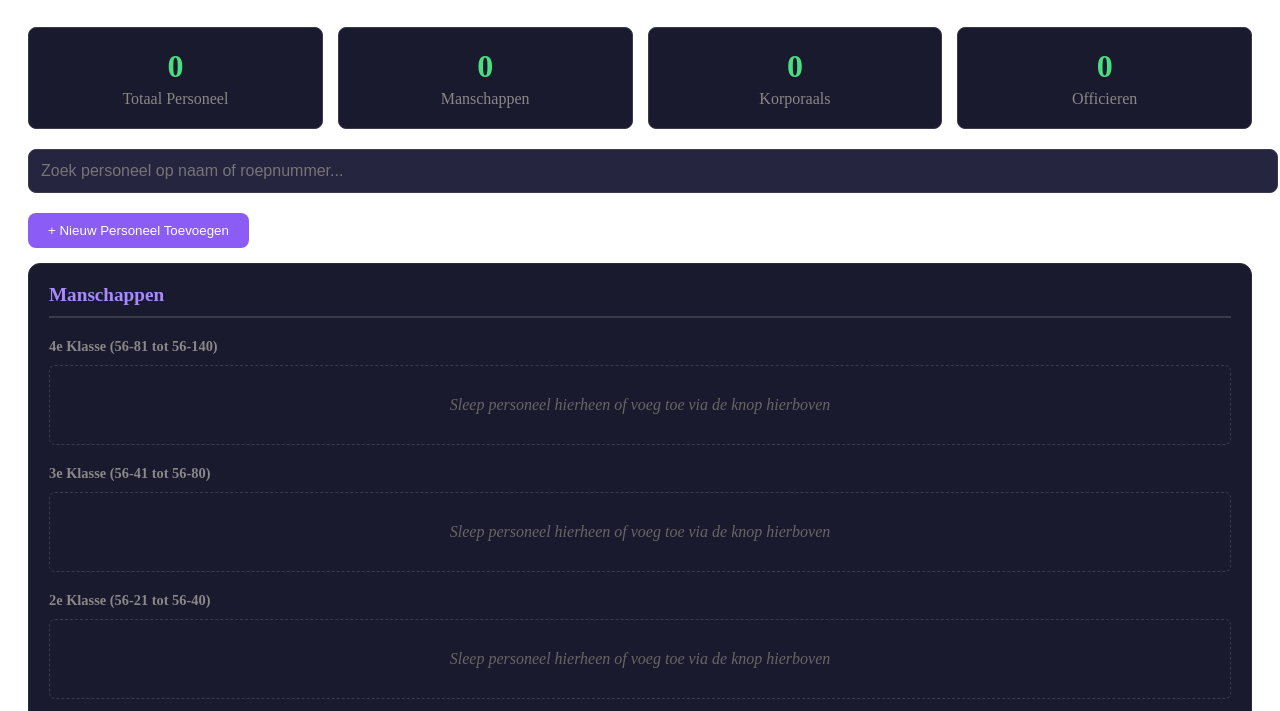
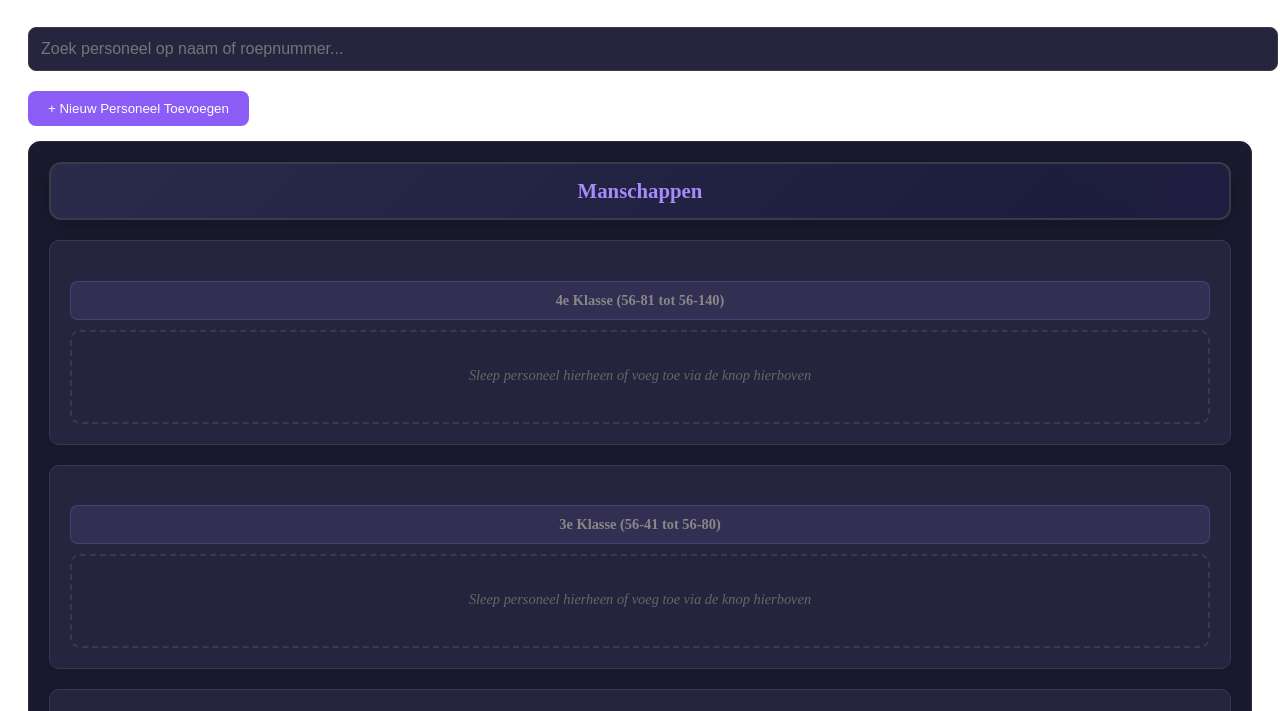
Before and after one commit to Nick-schrader/Future-site-test, a website: page pages/roepnummer.html in a window 1280 px wide. Shown: the part 89-800 px from the top of the page. Drawn offline with Linux system fonts and the light colour scheme; files that its build step writes are made by us from their sources.

Commit message:
Roepnummer bestand - styling en permissies
- Mooie kopjes met gradient en shine animaties
- CSS paden gecorrigeerd voor pages/ map
- Administratie rol permissie check toegevoegd
- Statistieken verwijderd voor schone interface
- Verbeterde hover effects en visual hierarchy

```diff
--- a/Css/roepnummer.css
+++ b/Css/roepnummer.css
@@ -14,11 +14,54 @@
 
 .rang-titel {
     color: #a78bfa;
-    font-size: 1.2rem;
+    font-size: 1.3rem;
     font-weight: bold;
+    margin-bottom: 20px;
+    padding: 15px 20px;
+    background: linear-gradient(135deg, #2a2a4a 0%, #1a1a3a 100%);
+    border-radius: 12px;
+    border: 2px solid #3a3a4a;
+    text-align: center;
+    box-shadow: 0 4px 15px rgba(0,0,0,0.2);
+    position: relative;
+    overflow: hidden;
+}
+
+.rang-titel::before {
+    content: '';
+    position: absolute;
+    top: 0;
+    left: -100%;
+    width: 100%;
+    height: 100%;
+    background: linear-gradient(90deg, transparent, rgba(167, 139, 250, 0.1), transparent);
+    animation: shine 3s infinite;
+}
+
+@keyframes shine {
+    0% { left: -100%; }
+    100% { left: 100%; }
+}
+
+.rang-subsectie {
+    margin-bottom: 25px;
+    background: #252540;
+    border-radius: 10px;
+    padding: 20px;
+    border: 1px solid #3a3a4a;
+    box-shadow: 0 2px 8px rgba(0,0,0,0.1);
+}
+
+.rang-subsectie h4 {
+    color: #a78bfa;
     margin-bottom: 15px;
-    padding-bottom: 10px;
-    border-bottom: 2px solid #3a3a4a;
+    font-size: 1rem;
+    font-weight: 600;
+    text-align: center;
+    padding: 10px;
+    background: rgba(167, 139, 250, 0.1);
+    border-radius: 8px;
+    border: 1px solid rgba(167, 139, 250, 0.2);
 }
 
 .personeel-rij {
@@ -278,10 +321,17 @@
 }
 
 .personeel-lijst {
-    min-height: 50px;
-    border: 1px dashed #3a3a4a;
-    border-radius: 6px;
-    padding: 10px;
+    min-height: 60px;
+    border: 2px dashed #3a3a4a;
+    border-radius: 10px;
+    padding: 15px;
+    background: rgba(37, 37, 58, 0.3);
+    transition: all 0.3s ease;
+}
+
+.personeel-lijst:hover {
+    border-color: #8b5cf6;
+    background: rgba(139, 92, 246, 0.1);
 }
 
 .personeel-lijst:empty::before {
@@ -291,4 +341,5 @@
     display: block;
     text-align: center;
     padding: 20px;
+    font-size: 0.9rem;
 }
--- a/Js/roepnummer.js
+++ b/Js/roepnummer.js
@@ -39,7 +39,6 @@ document.addEventListener('DOMContentLoaded', function() {
     checkPermissies();
     laadPersoneel();
     setupEventListeners();
-    updateStatistieken();
 });
 
 // Controleer of gebruiker Administratie rol heeft
@@ -142,13 +141,11 @@ async function laadPersoneel() {
         const response = await fetch(`${API_URL}/api/roepnummer-bestand`);
         personeelData = await response.json();
         renderPersoneel();
-        updateStatistieken();
     } catch (error) {
         console.error('Fout bij laden personeel:', error);
         // Fallback lege data als API niet beschikbaar is
         personeelData = [];
         renderPersoneel();
-        updateStatistieken();
     }
 }
 
@@ -241,7 +238,6 @@ async function voegPersoneelToe() {
         await savePersoneel(nieuwPersoneel);
         personeelData.push(nieuwPersoneel);
         renderPersoneel();
-        updateStatistieken();
         sluitModal();
         showToast('Personeel succesvol toegevoegd');
     } catch (error) {
@@ -265,7 +261,6 @@ async function promoveerPersoneel(personeelId, nieuweRang) {
     try {
         await savePersoneel(personeel);
         renderPersoneel();
-        updateStatistieken();
         showToast(`${personeel.naam} gepromoveerd van ${oudeRang} naar ${nieuweRang}`);
     } catch (error) {
         console.error('Fout bij promoveren:', error);
@@ -314,7 +309,6 @@ async function ontslaPersoneel(personeelId) {
         await deletePersoneel(personeelId);
         personeelData = personeelData.filter(p => p.id !== personeelId);
         renderPersoneel();
-        updateStatistieken();
         showToast(`${personeel.naam} is ontslagen`);
     } catch (error) {
         console.error('Fout bij ontslaan personeel:', error);
@@ -360,24 +354,6 @@ function filterPersoneel() {
             rij.style.display = (matchNaam || matchRoepnummer || matchDiscord) ? 'flex' : 'none';
         }
     });
-}
-
-// Update statistieken
-function updateStatistieken() {
-    const stats = {
-        totaal: personeelData.length,
-        manschappen: personeelData.filter(p => rangDefinities[p.rang]?.categorie === 'manschappen').length,
-        corporaals: personeelData.filter(p => rangDefinities[p.rang]?.categorie === 'korporaals').length,
-        officieren: personeelData.filter(p => {
-            const cat = rangDefinities[p.rang]?.categorie;
-            return cat === 'officieren' || cat === 'hoofdofficieren' || cat === 'kader';
-        }).length
-    };
-
-    document.getElementById('totaalPersoneel').textContent = stats.totaal;
-    document.getElementById('totaalManschappen').textContent = stats.manschappen;
-    document.getElementById('totaalKorporaals').textContent = stats.corporaals;
-    document.getElementById('totaalOfficieren').textContent = stats.officieren;
 }
 
 // Save personeel naar backend
--- a/pages/roepnummer.html
+++ b/pages/roepnummer.html
@@ -4,32 +4,12 @@
     <meta charset="UTF-8">
     <meta name="viewport" content="width=device-width, initial-scale=1.0">
     <title>Roepnummer Bestand - Porto Systeem</title>
-    <link rel="stylesheet" href="css/porto.css">
-    <link rel="stylesheet" href="css/roepnummer.css">
+    <link rel="stylesheet" href="../css/porto.css">
+    <link rel="stylesheet" href="../css/roepnummer.css">
 </head>
 <body>
     <div class="roepnummer-container">
         <h1 style="color: #a78bfa; text-align: center; margin-bottom: 30px;">Roepnummer Bestand</h1>
-
-        <!-- Statistieken -->
-        <div class="stats-container">
-            <div class="stat-card">
-                <div class="stat-number" id="totaalPersoneel">0</div>
-                <div class="stat-label">Totaal Personeel</div>
-            </div>
-            <div class="stat-card">
-                <div class="stat-number" id="totaalManschappen">0</div>
-                <div class="stat-label">Manschappen</div>
-            </div>
-            <div class="stat-card">
-                <div class="stat-number" id="totaalKorporaals">0</div>
-                <div class="stat-label">Korporaals</div>
-            </div>
-            <div class="stat-card">
-                <div class="stat-number" id="totaalOfficieren">0</div>
-                <div class="stat-label">Officieren</div>
-            </div>
-        </div>
 
         <!-- Zoekbalk -->
         <input type="text" class="search-box" id="zoekBox" placeholder="Zoek personeel op naam of roepnummer...">
@@ -195,7 +175,7 @@
         </div>
     </div>
 
-    <script src="Js/porto.js"></script>
-    <script src="Js/roepnummer.js"></script>
+    <script src="../Js/porto.js"></script>
+    <script src="../Js/roepnummer.js"></script>
 </body>
 </html>
```
